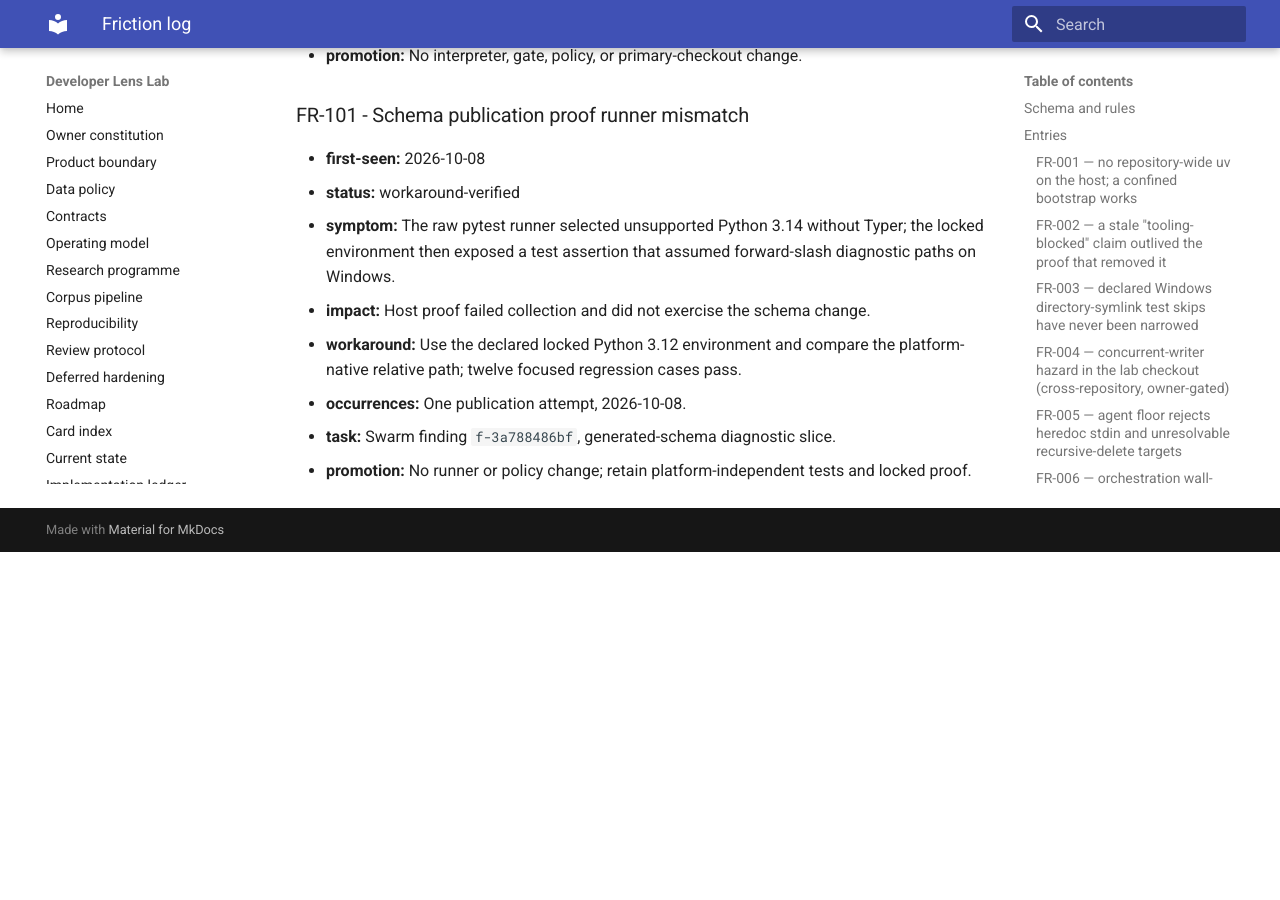
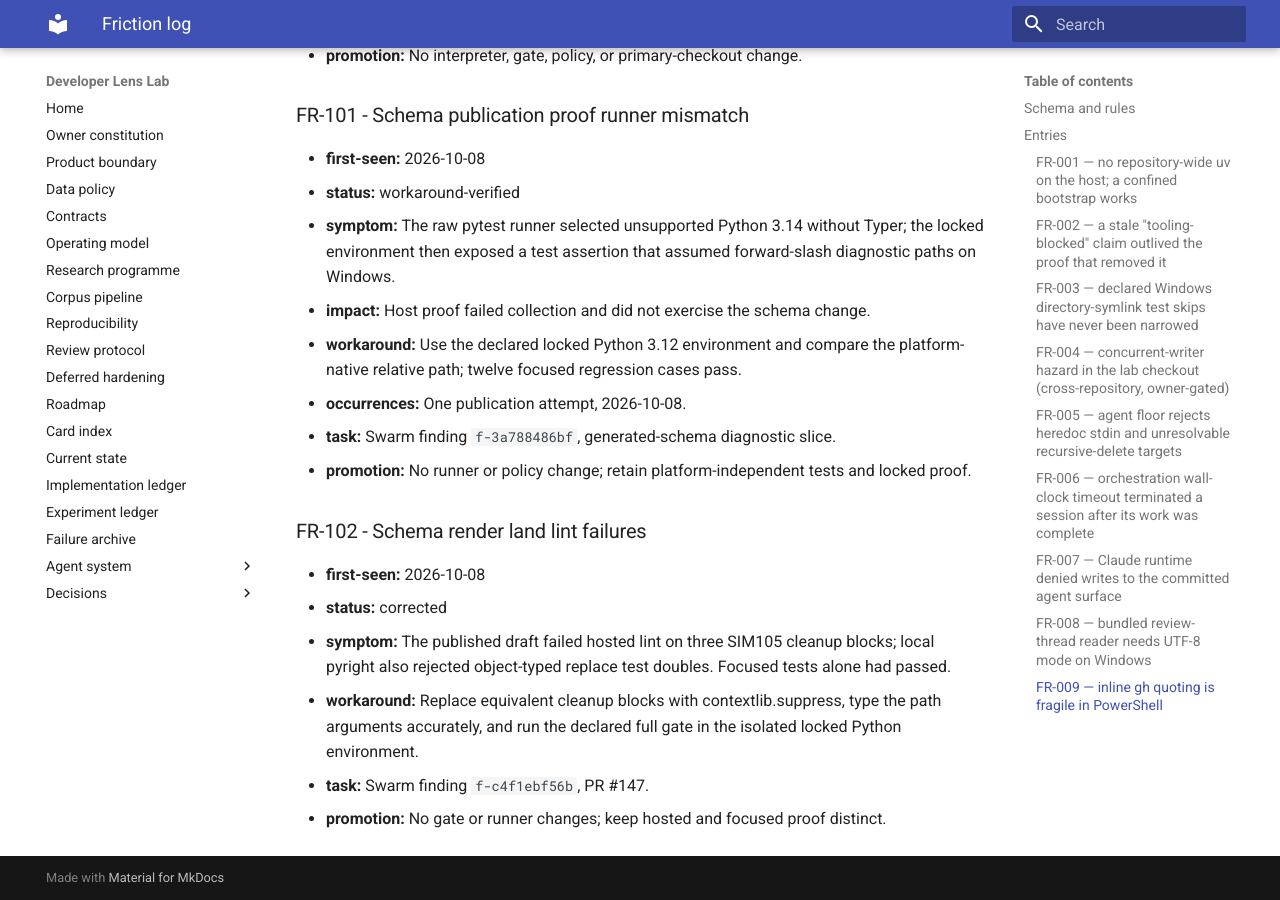
Before and after one commit to Chris0Jeky/developer-lens-lab, an MkDocs documentation site: the page built from docs/agent-system/FRICTION_LOG.md, in a window 1280 px wide and 900 px high, scrolled down 81683 px. Built offline with MkDocs 1.6.1 and Material for MkDocs 9.7.7, drawn with Linux system fonts in a browser that asks for light colours; before the commit the page ends 82235 px from its top, so only the background shows below that.

```diff
--- a/docs/agent-system/FRICTION_LOG.md
+++ b/docs/agent-system/FRICTION_LOG.md
@@ -2862,3 +2862,12 @@ retry, content inspection, or deletion was attempted.
 - **occurrences:** One publication attempt, 2026-10-08.
 - **task:** Swarm finding `f-3a788486bf`, generated-schema diagnostic slice.
 - **promotion:** No runner or policy change; retain platform-independent tests and locked proof.
+
+### FR-102 - Schema render land lint failures
+
+- **first-seen:** 2026-10-08
+- **status:** corrected
+- **symptom:** The published draft failed hosted lint on three SIM105 cleanup blocks; local pyright also rejected object-typed replace test doubles. Focused tests alone had passed.
+- **workaround:** Replace equivalent cleanup blocks with contextlib.suppress, type the path arguments accurately, and run the declared full gate in the isolated locked Python environment.
+- **task:** Swarm finding `f-c4f1ebf56b`, PR #147.
+- **promotion:** No gate or runner changes; keep hosted and focused proof distinct.
```
Also changed, not shown: docs/IMPLEMENTATION_LEDGER.md (+6 -0 lines), 2 other files.
